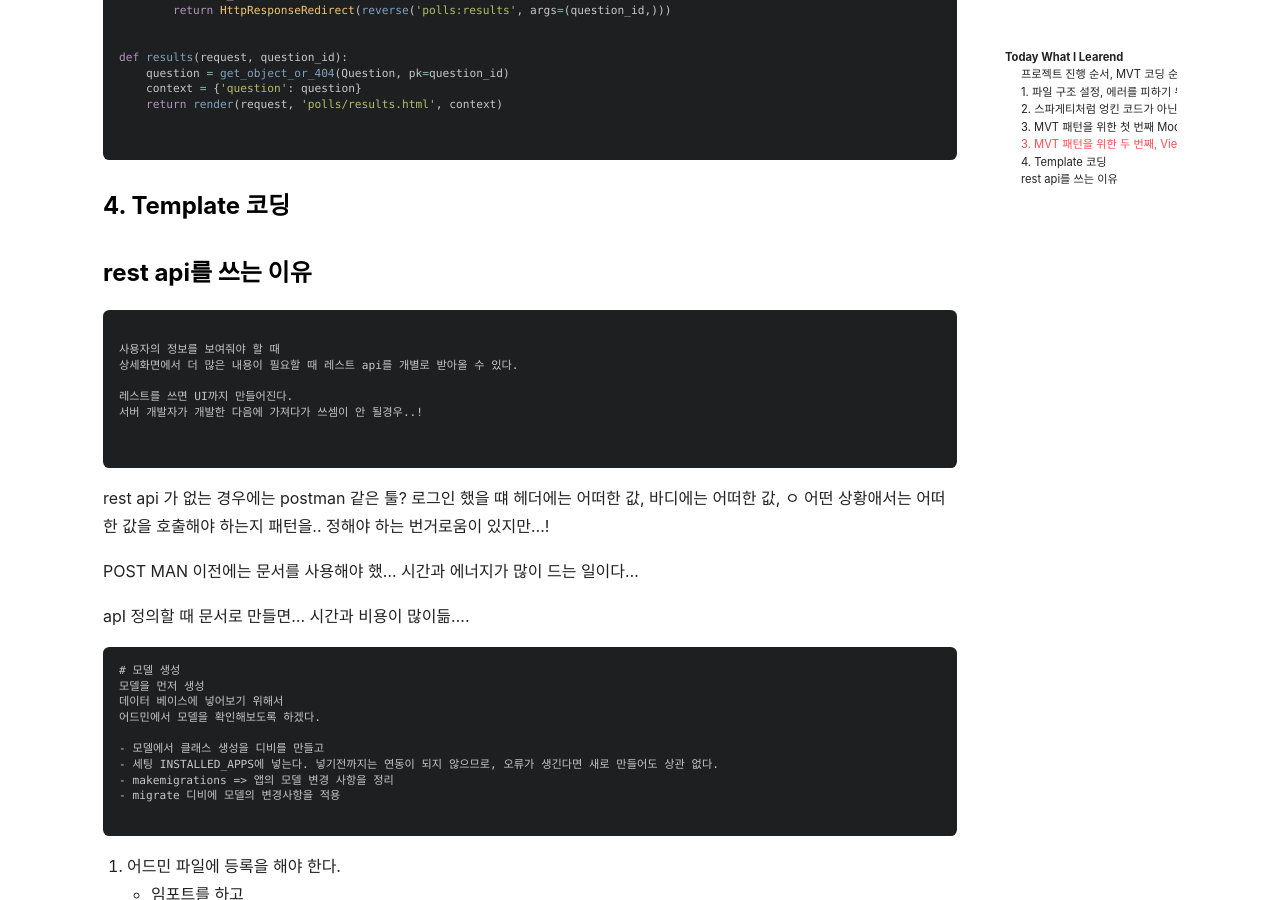
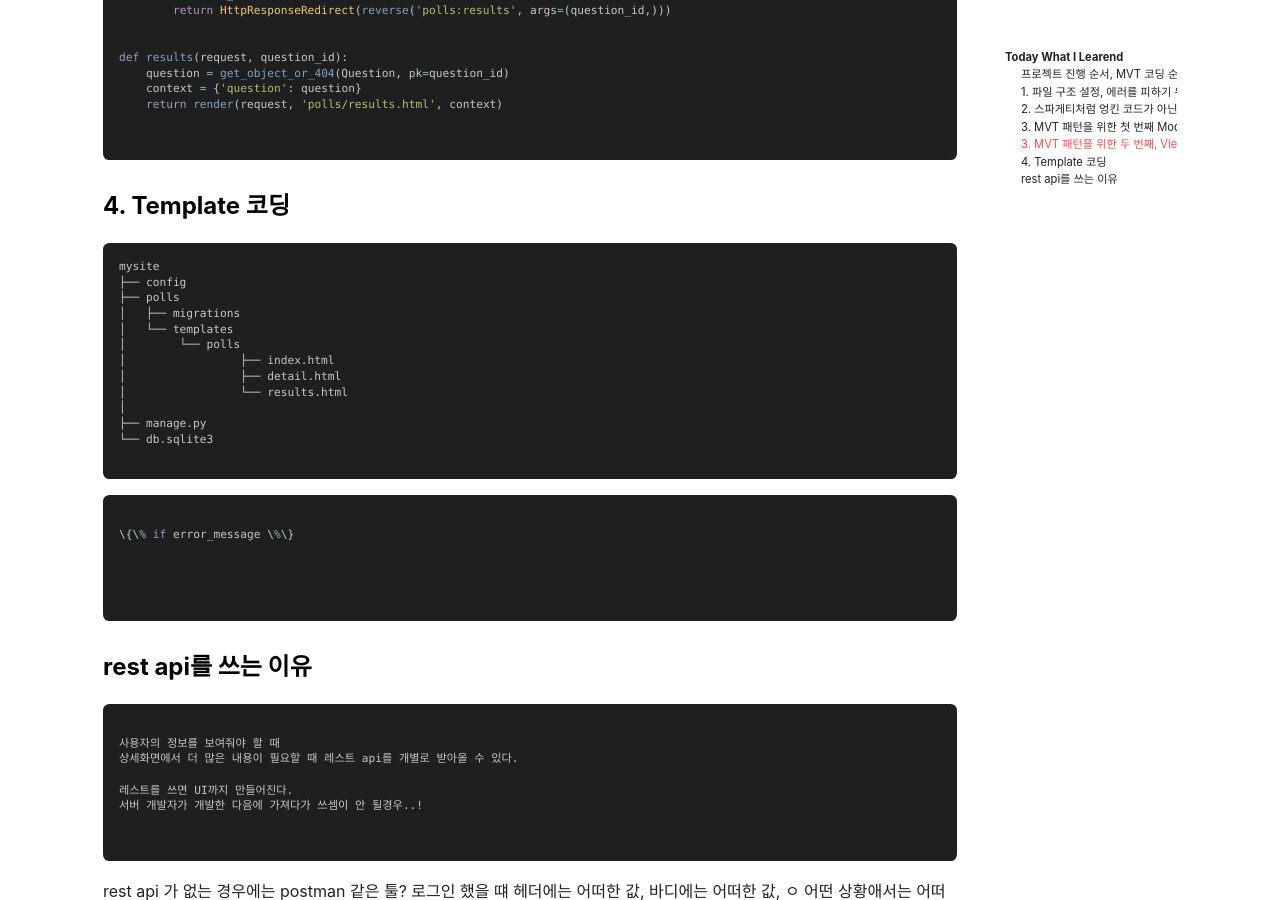
Before and after one commit to mchaemil/mchaemil.github.io, a Jekyll site: the page built from _posts/2019-12-11-Django-vote-list.md, in a window 1280 px wide and 900 px high, scrolled down 6324 px. Built offline with Jekyll 4.4.1, drawn with Linux system fonts in a browser that asks for light colours; nearby versions of some CDN libraries; comment, search, counter and statistics services are not loaded.

Commit message:
update post

````diff
--- a/_posts/2019-12-11-Django-vote-list.md
+++ b/_posts/2019-12-11-Django-vote-list.md
@@ -282,6 +282,32 @@ def results(request, question_id):
 
 
 
+```
+mysite
+├── config
+├── polls
+│   ├── migrations
+│   └── templates
+│        └── polls
+│	          ├── index.html
+│	          ├── detail.html
+│	          └── results.html
+│
+├── manage.py
+└── db.sqlite3
+
+```
+
+```python
+
+\{\% if error_message \%\}
+
+
+
+
+```
+
+
 
 
 ### rest api를 쓰는 이유
````
